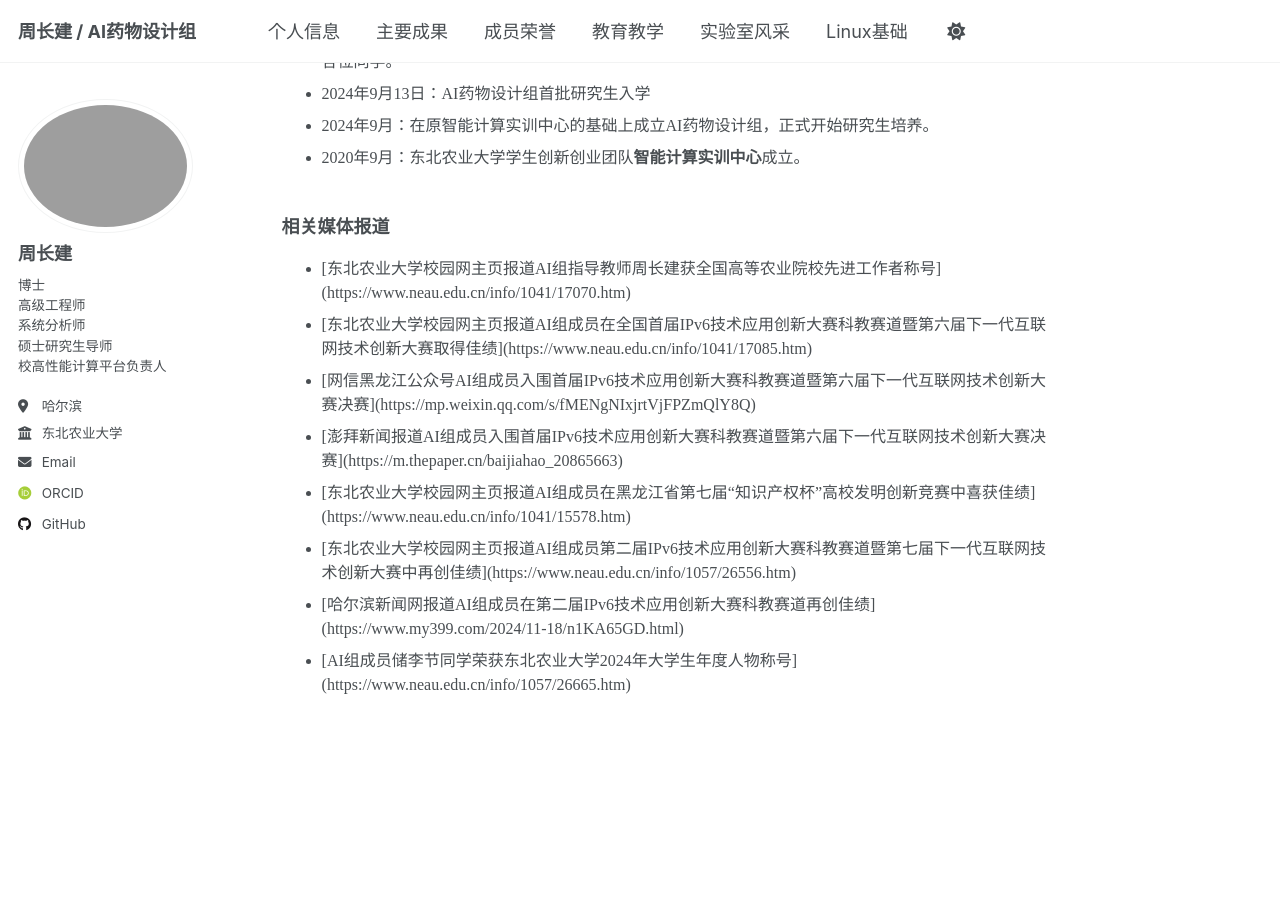
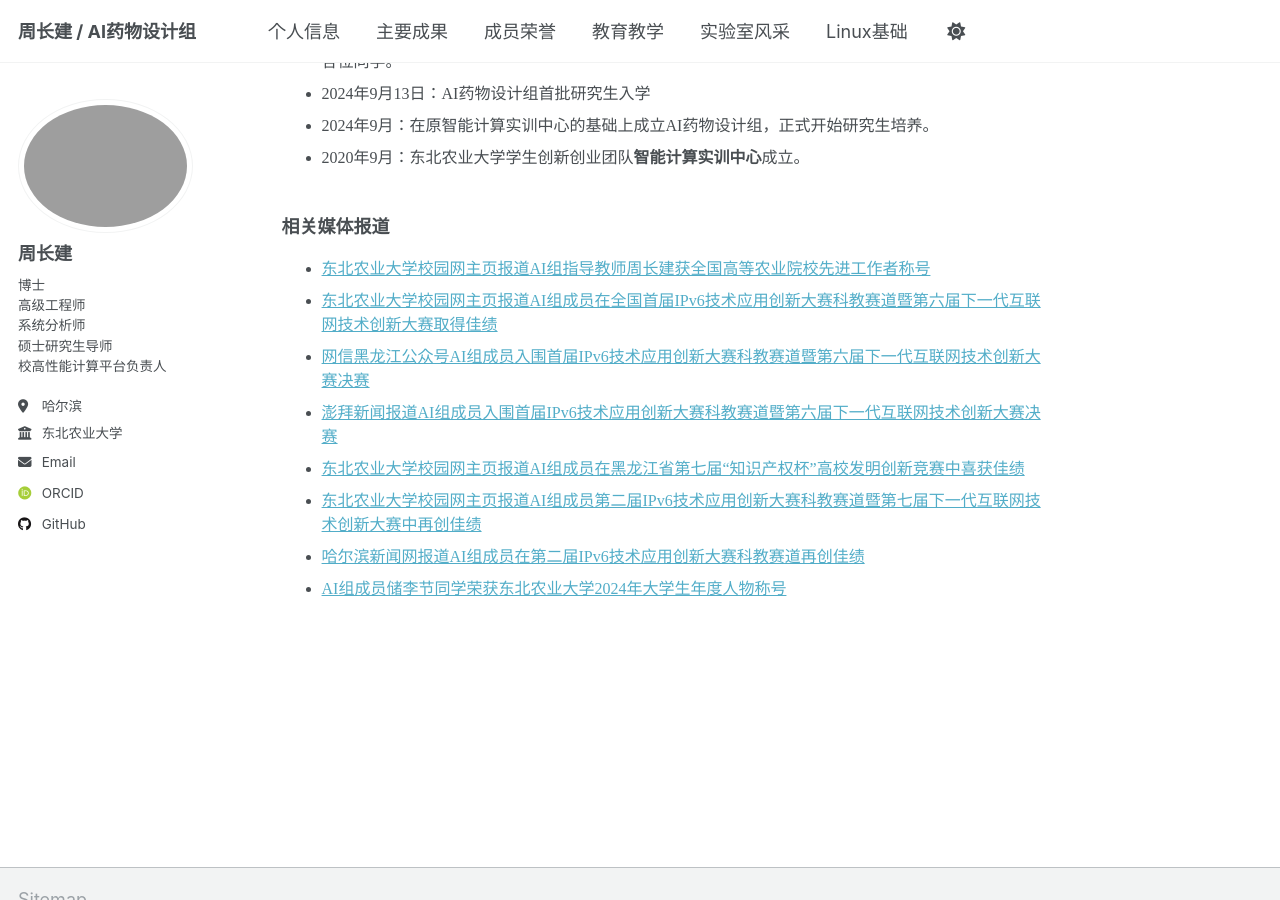
Before and after one commit to HPC-NEAU/zhoucj, a Jekyll site: the page built from _pages/about.md, in a window 1280 px wide and 900 px high, scrolled down 1039 px. Built offline with Jekyll 4.4.1, drawn with Linux system fonts in a browser that asks for light colours; some web fonts are replaced; part of the change alters nothing that is shown.

Commit message:
Update about.md

```diff
--- a/_pages/about.md
+++ b/_pages/about.md
@@ -36,14 +36,12 @@ redirect_from:
 <br>
 <font face="微软雅黑" size=4><b>相关媒体报道</b></font>
 <ul>
-	<li>[东北农业大学校园网主页报道AI组指导教师周长建获全国高等农业院校先进工作者称号](https://www.neau.edu.cn/info/1041/17070.htm)</li>
-	<li>[东北农业大学校园网主页报道AI组成员在全国首届IPv6技术应用创新大赛科教赛道暨第六届下一代互联网技术创新大赛取得佳绩](https://www.neau.edu.cn/info/1041/17085.htm)</li>
-	<li>[网信黑龙江公众号AI组成员入围首届IPv6技术应用创新大赛科教赛道暨第六届下一代互联网技术创新大赛决赛](https://mp.weixin.qq.com/s/fMENgNIxjrtVjFPZmQlY8Q)</li>
-	<li>[澎拜新闻报道AI组成员入围首届IPv6技术应用创新大赛科教赛道暨第六届下一代互联网技术创新大赛决赛](https://m.thepaper.cn/baijiahao_20865663)</li>
-	<li>[东北农业大学校园网主页报道AI组成员在黑龙江省第七届“知识产权杯”高校发明创新竞赛中喜获佳绩](https://www.neau.edu.cn/info/1041/15578.htm)</li>
-	<li>[东北农业大学校园网主页报道AI组成员第二届IPv6技术应用创新大赛科教赛道暨第七届下一代互联网技术创新大赛中再创佳绩](https://www.neau.edu.cn/info/1057/26556.htm)</li>
-	<li>[哈尔滨新闻网报道AI组成员在第二届IPv6技术应用创新大赛科教赛道再创佳绩](https://www.my399.com/2024/11-18/n1KA65GD.html)</li>
-	<li>[AI组成员储李节同学荣获东北农业大学2024年大学生年度人物称号](https://www.neau.edu.cn/info/1057/26665.htm)</li>
-
+  <li><a href="https://www.neau.edu.cn/info/1041/17070.htm">东北农业大学校园网主页报道AI组指导教师周长建获全国高等农业院校先进工作者称号</a></li>
+  <li><a href="https://www.neau.edu.cn/info/1041/17085.htm">东北农业大学校园网主页报道AI组成员在全国首届IPv6技术应用创新大赛科教赛道暨第六届下一代互联网技术创新大赛取得佳绩</a></li>
+  <li><a href="https://mp.weixin.qq.com/s/fMENgNIxjrtVjFPZmQlY8Q">网信黑龙江公众号AI组成员入围首届IPv6技术应用创新大赛科教赛道暨第六届下一代互联网技术创新大赛决赛</a></li>
+  <li><a href="https://m.thepaper.cn/baijiahao_20865663">澎拜新闻报道AI组成员入围首届IPv6技术应用创新大赛科教赛道暨第六届下一代互联网技术创新大赛决赛</a></li>
+  <li><a href="https://www.neau.edu.cn/info/1041/15578.htm">东北农业大学校园网主页报道AI组成员在黑龙江省第七届“知识产权杯”高校发明创新竞赛中喜获佳绩</a></li>
+  <li><a href="https://www.neau.edu.cn/info/1057/26556.htm">东北农业大学校园网主页报道AI组成员第二届IPv6技术应用创新大赛科教赛道暨第七届下一代互联网技术创新大赛中再创佳绩</a></li>
+  <li><a href="https://www.my399.com/2024/11-18/n1KA65GD.html">哈尔滨新闻网报道AI组成员在第二届IPv6技术应用创新大赛科教赛道再创佳绩</a></li>
+  <li><a href="https://www.neau.edu.cn/info/1057/26665.htm">AI组成员储李节同学荣获东北农业大学2024年大学生年度人物称号</a></li>
 </ul>
-</font>
```
